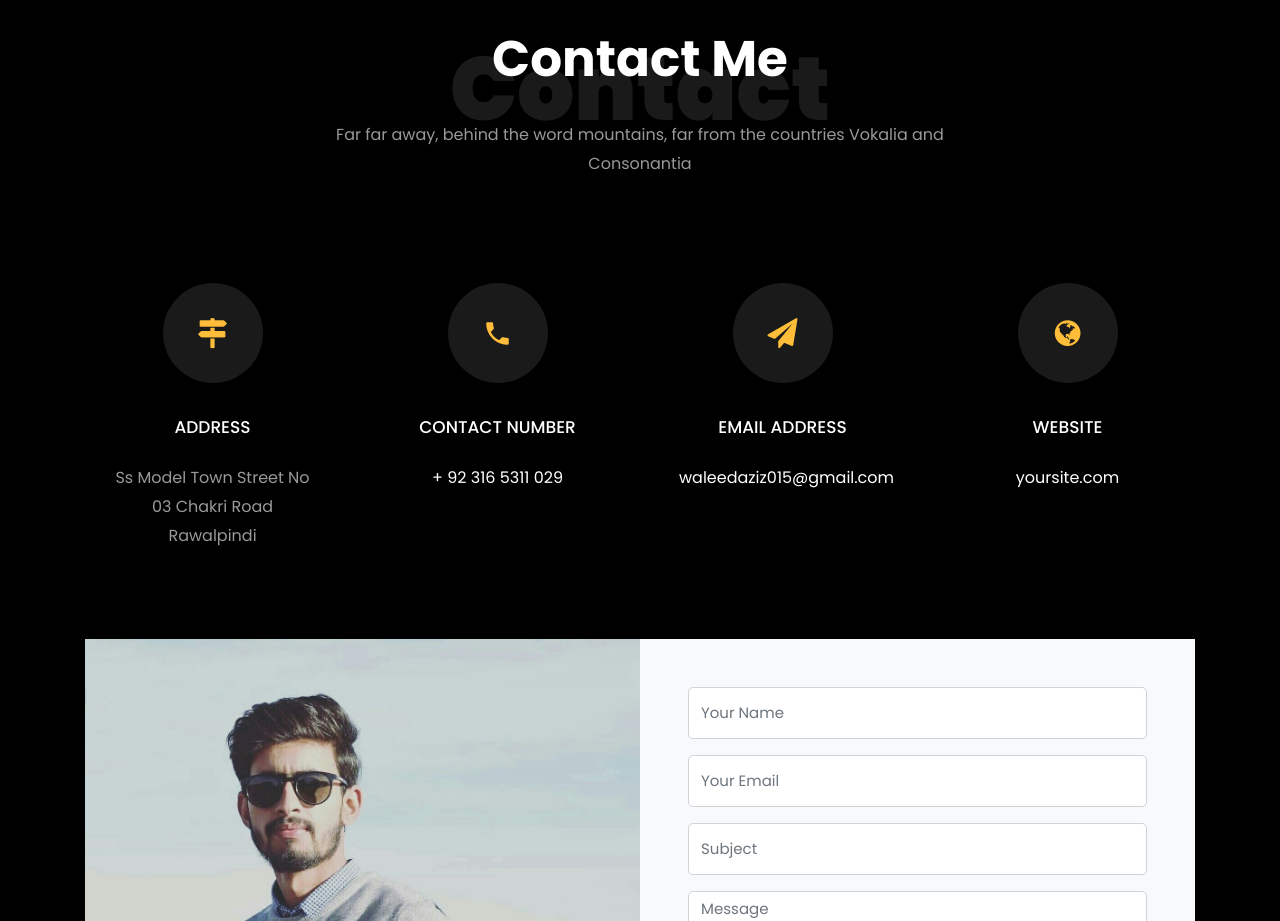
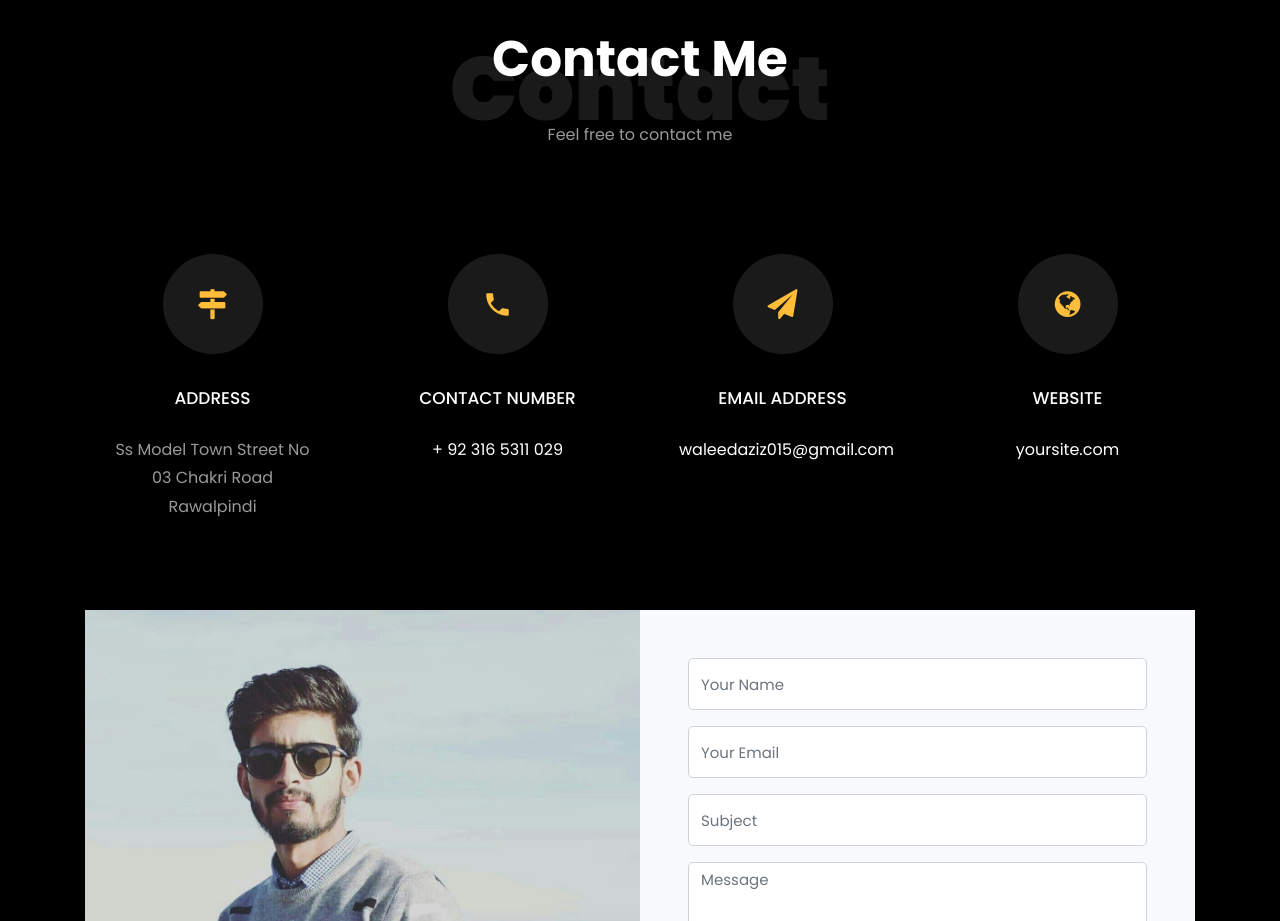
Before and after one commit to Waleed302/waleedportfolio, a website: page index.html in a window 1280 px wide. Shown: the part 5000-5921 px from the top of the page. Drawn offline with nearby package versions, Linux system fonts and the light colour scheme; files whose address does not match are found by name.

Commit message:
my changes

```diff
--- a/index.html
+++ b/index.html
@@ -557,7 +557,7 @@
           <div class="col-md-7 heading-section text-center ftco-animate">
             <h1 class="big big-2">Contact</h1>
             <h2 class="mb-4">Contact Me</h2>
-            <p>Far far away, behind the word mountains, far from the countries Vokalia and Consonantia</p>
+            <p>Feel free to contact me</p>
           </div>
         </div>
 
```
